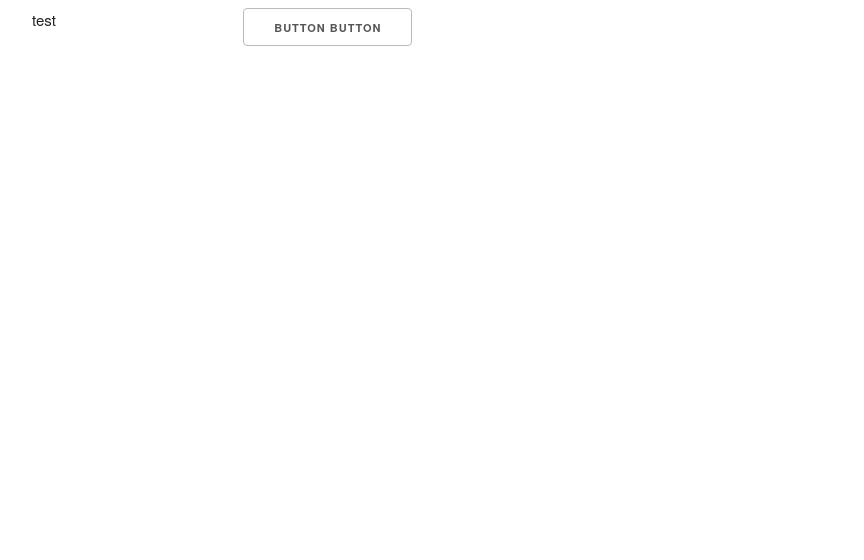
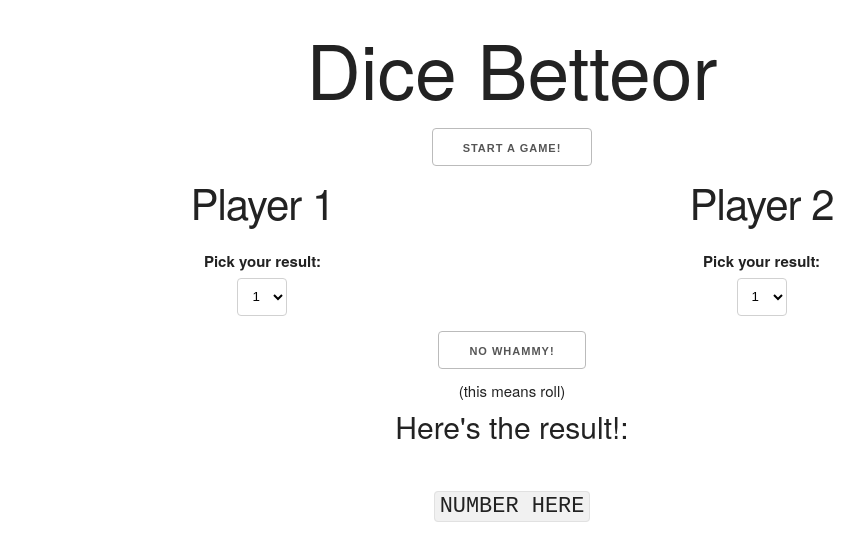
Before and after one commit to MelanistOnca/DiceBetteor, a plain HTML site: page index.html in a window 1280 px wide. Shown: the whole page, without its empty margins (128-992 px from the left). Drawn offline with nearby package versions, Linux system fonts and the light colour scheme.

Commit message:
front-end of simple version built. zero logic so far, no event listeners.

```diff
--- a/css/styles.css
+++ b/css/styles.css
@@ -1 +1,30 @@
 /*styles*/
+.logo{
+  font-size: 5em;
+  text-align: center;
+}
+
+.start{
+  text-align: center;
+}
+
+.player{
+  display: inline-block;
+}
+.players{
+  text-align: center;
+  /*margin: auto;*/
+}
+.player1{
+
+}
+.player2{
+
+}
+.roll{
+  text-align: center;
+}
+.result{
+  text-align: center;
+  font-size: 2em;
+}
--- a/index.html
+++ b/index.html
@@ -4,7 +4,7 @@
     <meta charset="utf-8">
     <title></title>
     <link rel="stylesheet" href="https://cdnjs.cloudflare.com/ajax/libs/skeleton/2.0.4/skeleton.css">
-    <!-- skeleton CSS stuff taken from Doggies classwork, see http://getskeleton.com/ for more info -->
+    <!-- skeleton CSS stuff taken from  http://getskeleton.com/  -->
 
     <link rel="stylesheet" href="./css/styles.css" media="screen" title="no title" charset="utf-8">
 
@@ -12,14 +12,58 @@
     <script src="./js/scripts.js" charset="utf-8"></script>
   </head>
   <body>
-    <div class="container">
-      <div class="three columns">
-        test
+
+
+
+    <!--  actual work below here -->
+
+    <div class="actualWork container">
+      <div class="logo container">
+        Dice Betteor
       </div>
-      <div class="button">
-        button button
+      <div class="start container">
+        <button type="button" name="start">Start a game!</button>
       </div>
-    </div>
+      <div class="row players ">
+
+
+        <div class="player player1 container one-half column u-max-full-width ">
+          <h2>Player 1</h2>
+          <label for="p1DiceChoice">Pick your result:</label>
+          <select class="p1Chooser" name="p1Drop">
+            <option  value="1">1</option>
+            <option  value="2">2</option>
+          </select>
+        </div>
+
+        <div class="player player2 container one-half column u-max-full-width ">
+          <h2>Player 2</h2>
+          <label for="p2DiceChoice">Pick your result:</label>
+          <select class="p2Chooser" name="p2Drop">
+            <option  value="1">1</option>
+            <option  value="2">2</option>
+          </select>
+        </div>
+
+      </div>
+      <div class="roll container">
+        <button type="button" name="button">No whammy!
+        </button>
+      <br>  (this means roll)
+      </div>
+      <div class="result container">
+
+
+
+        <p>
+          Here's the result!:
+        </p>
+        <code>NUMBER HERE</code>
+
+      </div>
+
+
+    </div> <!-- end of container div -->
 
   </body>
 </html>
--- a/js/scripts.js
+++ b/js/scripts.js
@@ -1 +1,2 @@
+console.log('scripts.js loaded');
 //functions
```
